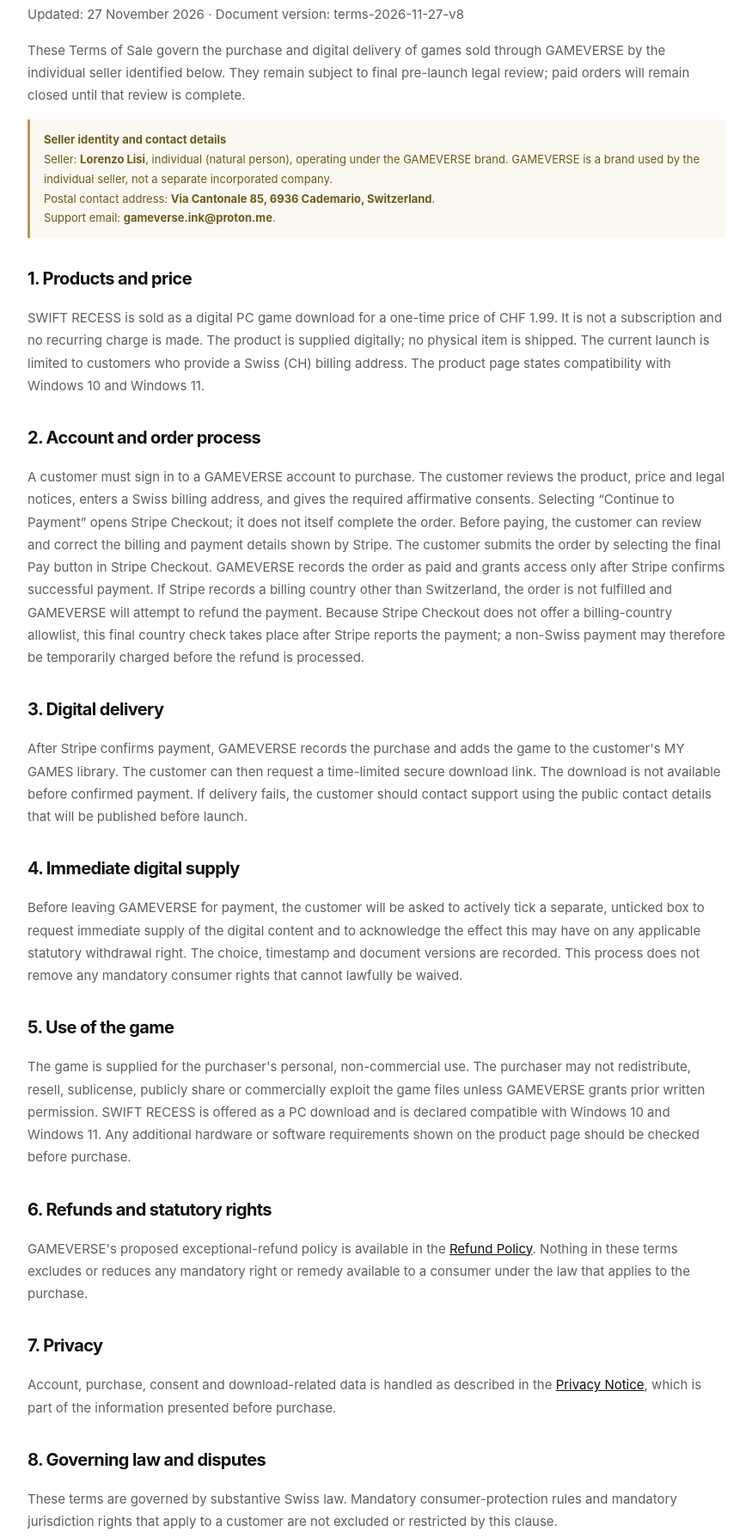
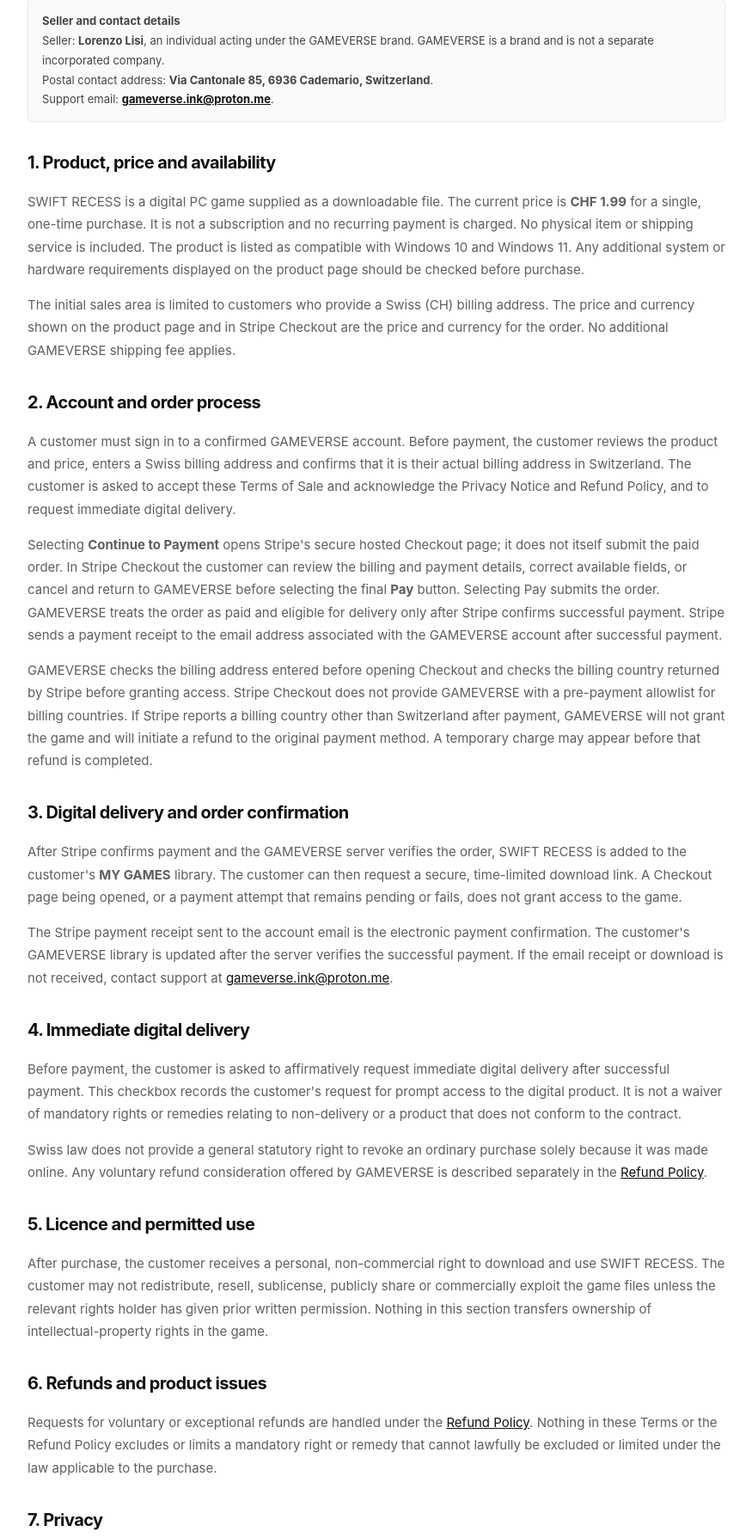
Before and after one commit to Official-Yavira/Gameverse, a plain HTML site: page terms.html in a window 1280 px wide. Shown: the part 304-2093 px from the top of the page at 86% size, without its empty margins (202-1077 px from the left). Drawn offline with Linux system fonts and the light colour scheme.

Commit message:
Finalize Swiss Terms of Sale v9

```diff
--- a/terms.html
+++ b/terms.html
@@ -4,43 +4,39 @@
 <meta charset="utf-8"><meta name="viewport" content="width=device-width,initial-scale=1">
 <title>Terms of Sale — GAMEVERSE</title>
 <style>
-:root{color-scheme:light}*{box-sizing:border-box}body{margin:0;background:#fff;color:#111;font:15px/1.75 Inter,Arial,sans-serif}.wrap{max-width:860px;margin:0 auto;padding:52px 24px 80px}.brand{font-weight:950;letter-spacing:.16em;text-decoration:none;color:#111}.back{display:inline-block;margin:25px 0;color:#555;text-decoration:none;font-size:12px}.draft{padding:13px 16px;border:1px solid #d9d1b7;background:#faf8f0;color:#6e5920;border-radius:7px;font-size:11px;font-weight:800;letter-spacing:.08em}.eyebrow{font-size:10px;letter-spacing:.18em;color:#888;font-weight:800;margin-top:32px}h1{font-size:clamp(34px,7vw,54px);letter-spacing:-.06em;line-height:1.05;margin:10px 0 22px}h2{font-size:20px;letter-spacing:-.03em;margin:30px 0 8px}p,li{color:#5e5e5e}a{color:#111}.missing{border-left:3px solid #b69a5b;padding:12px 16px;background:#faf8f0;color:#6e5920;font-size:13px}.foot{margin-top:46px;border-top:1px solid #eee;padding-top:18px;color:#999;font-size:11px}
+:root{color-scheme:light}*{box-sizing:border-box}body{margin:0;background:#fff;color:#111;font:15px/1.75 Inter,Arial,sans-serif}.wrap{max-width:860px;margin:0 auto;padding:52px 24px 80px}.brand{font-weight:950;letter-spacing:.16em;text-decoration:none;color:#111}.back{display:inline-block;margin:25px 0;color:#555;text-decoration:none;font-size:12px}.eyebrow{font-size:10px;letter-spacing:.18em;color:#888;font-weight:800;margin-top:32px}h1{font-size:clamp(34px,7vw,54px);letter-spacing:-.06em;line-height:1.05;margin:10px 0 22px}h2{font-size:20px;letter-spacing:-.03em;margin:30px 0 8px}p,li{color:#5e5e5e}a{color:#111}.seller-details{border:1px solid #e8e8e8;padding:14px 16px;border-radius:7px;background:#fafafa;color:#444;font-size:13px}.foot{margin-top:46px;border-top:1px solid #eee;padding-top:18px;color:#999;font-size:11px}
 </style>
 </head>
 <body><main class="wrap">
 <a class="brand" href="https://gameverse.ink">GAMEVERSE.</a>
 <a class="back" href="https://gameverse.ink">← Back to GAMEVERSE</a>
-<div class="draft">PRE-LAUNCH DRAFT · PURCHASES ARE NOT OPEN</div>
-<div class="eyebrow">LEGAL</div>
+<div class="eyebrow">LEGAL · SWITZERLAND</div>
 <h1>Terms of Sale</h1>
-<p>Updated: 27 November 2026 · Document version: terms-2026-11-27-v8</p>
-<p>These Terms of Sale govern the purchase and digital delivery of games sold through GAMEVERSE by the individual seller identified below. They remain subject to final pre-launch legal review; paid orders will remain closed until that review is complete.</p>
-
-<div class="missing"><strong>Seller identity and contact details</strong><br>Seller: <strong>Lorenzo Lisi</strong>, individual (natural person), operating under the GAMEVERSE brand. GAMEVERSE is a brand used by the individual seller, not a separate incorporated company.<br>Postal contact address: <strong>Via Cantonale 85, 6936 Cademario, Switzerland</strong>.<br>Support email: <strong>gameverse.ink@proton.me</strong>.</div>
-
-<h2>1. Products and price</h2>
-<p>SWIFT RECESS is sold as a digital PC game download for a one-time price of CHF 1.99. It is not a subscription and no recurring charge is made. The product is supplied digitally; no physical item is shipped. The current launch is limited to customers who provide a Swiss (CH) billing address. The product page states compatibility with Windows 10 and Windows 11.</p>
-
+<p>Updated: 27 November 2026 · Document version: terms-2026-11-27-v9</p>
+<div class="seller-details"><strong>Seller and contact details</strong><br>
+Seller: <strong>Lorenzo Lisi</strong>, an individual acting under the GAMEVERSE brand. GAMEVERSE is a brand and is not a separate incorporated company.<br>
+Postal contact address: <strong>Via Cantonale 85, 6936 Cademario, Switzerland</strong>.<br>
+Support email: <strong><a href="mailto:gameverse.ink@proton.me">gameverse.ink@proton.me</a></strong>.</div>
+<h2>1. Product, price and availability</h2>
+<p>SWIFT RECESS is a digital PC game supplied as a downloadable file. The current price is <strong>CHF 1.99</strong> for a single, one-time purchase. It is not a subscription and no recurring payment is charged. No physical item or shipping service is included. The product is listed as compatible with Windows 10 and Windows 11. Any additional system or hardware requirements displayed on the product page should be checked before purchase.</p>
+<p>The initial sales area is limited to customers who provide a Swiss (CH) billing address. The price and currency shown on the product page and in Stripe Checkout are the price and currency for the order. No additional GAMEVERSE shipping fee applies.</p>
 <h2>2. Account and order process</h2>
-<p>A customer must sign in to a GAMEVERSE account to purchase. The customer reviews the product, price and legal notices, enters a Swiss billing address, and gives the required affirmative consents. Selecting “Continue to Payment” opens Stripe Checkout; it does not itself complete the order. Before paying, the customer can review and correct the billing and payment details shown by Stripe. The customer submits the order by selecting the final Pay button in Stripe Checkout. GAMEVERSE records the order as paid and grants access only after Stripe confirms successful payment. If Stripe records a billing country other than Switzerland, the order is not fulfilled and GAMEVERSE will attempt to refund the payment. Because Stripe Checkout does not offer a billing-country allowlist, this final country check takes place after Stripe reports the payment; a non-Swiss payment may therefore be temporarily charged before the refund is processed.</p>
-
-<h2>3. Digital delivery</h2>
-<p>After Stripe confirms payment, GAMEVERSE records the purchase and adds the game to the customer's MY GAMES library. The customer can then request a time-limited secure download link. The download is not available before confirmed payment. If delivery fails, the customer should contact support using the public contact details that will be published before launch.</p>
-
-<h2>4. Immediate digital supply</h2>
-<p>Before leaving GAMEVERSE for payment, the customer will be asked to actively tick a separate, unticked box to request immediate supply of the digital content and to acknowledge the effect this may have on any applicable statutory withdrawal right. The choice, timestamp and document versions are recorded. This process does not remove any mandatory consumer rights that cannot lawfully be waived.</p>
-
-<h2>5. Use of the game</h2>
-<p>The game is supplied for the purchaser's personal, non-commercial use. The purchaser may not redistribute, resell, sublicense, publicly share or commercially exploit the game files unless GAMEVERSE grants prior written permission. SWIFT RECESS is offered as a PC download and is declared compatible with Windows 10 and Windows 11. Any additional hardware or software requirements shown on the product page should be checked before purchase.</p>
-
-<h2>6. Refunds and statutory rights</h2>
-<p>GAMEVERSE's proposed exceptional-refund policy is available in the <a href="refunds.html">Refund Policy</a>. Nothing in these terms excludes or reduces any mandatory right or remedy available to a consumer under the law that applies to the purchase.</p>
-
+<p>A customer must sign in to a confirmed GAMEVERSE account. Before payment, the customer reviews the product and price, enters a Swiss billing address and confirms that it is their actual billing address in Switzerland. The customer is asked to accept these Terms of Sale and acknowledge the Privacy Notice and Refund Policy, and to request immediate digital delivery.</p>
+<p>Selecting <strong>Continue to Payment</strong> opens Stripe's secure hosted Checkout page; it does not itself submit the paid order. In Stripe Checkout the customer can review the billing and payment details, correct available fields, or cancel and return to GAMEVERSE before selecting the final <strong>Pay</strong> button. Selecting Pay submits the order. GAMEVERSE treats the order as paid and eligible for delivery only after Stripe confirms successful payment. Stripe sends a payment receipt to the email address associated with the GAMEVERSE account after successful payment.</p>
+<p>GAMEVERSE checks the billing address entered before opening Checkout and checks the billing country returned by Stripe before granting access. Stripe Checkout does not provide GAMEVERSE with a pre-payment allowlist for billing countries. If Stripe reports a billing country other than Switzerland after payment, GAMEVERSE will not grant the game and will initiate a refund to the original payment method. A temporary charge may appear before that refund is completed.</p>
+<h2>3. Digital delivery and order confirmation</h2>
+<p>After Stripe confirms payment and the GAMEVERSE server verifies the order, SWIFT RECESS is added to the customer's <strong>MY GAMES</strong> library. The customer can then request a secure, time-limited download link. A Checkout page being opened, or a payment attempt that remains pending or fails, does not grant access to the game.</p>
+<p>The Stripe payment receipt sent to the account email is the electronic payment confirmation. The customer's GAMEVERSE library is updated after the server verifies the successful payment. If the email receipt or download is not received, contact support at <a href="mailto:gameverse.ink@proton.me">gameverse.ink@proton.me</a>.</p>
+<h2>4. Immediate digital delivery</h2>
+<p>Before payment, the customer is asked to affirmatively request immediate digital delivery after successful payment. This checkbox records the customer's request for prompt access to the digital product. It is not a waiver of mandatory rights or remedies relating to non-delivery or a product that does not conform to the contract.</p>
+<p>Swiss law does not provide a general statutory right to revoke an ordinary purchase solely because it was made online. Any voluntary refund consideration offered by GAMEVERSE is described separately in the <a href="refunds.html">Refund Policy</a>.</p>
+<h2>5. Licence and permitted use</h2>
+<p>After purchase, the customer receives a personal, non-commercial right to download and use SWIFT RECESS. The customer may not redistribute, resell, sublicense, publicly share or commercially exploit the game files unless the relevant rights holder has given prior written permission. Nothing in this section transfers ownership of intellectual-property rights in the game.</p>
+<h2>6. Refunds and product issues</h2>
+<p>Requests for voluntary or exceptional refunds are handled under the <a href="refunds.html">Refund Policy</a>. Nothing in these Terms or the Refund Policy excludes or limits a mandatory right or remedy that cannot lawfully be excluded or limited under the law applicable to the purchase.</p>
 <h2>7. Privacy</h2>
-<p>Account, purchase, consent and download-related data is handled as described in the <a href="privacy.html">Privacy Notice</a>, which is part of the information presented before purchase.</p>
-
-<h2>8. Governing law and disputes</h2>
-<p>These terms are governed by substantive Swiss law. Mandatory consumer-protection rules and mandatory jurisdiction rights that apply to a customer are not excluded or restricted by this clause.</p>
-
+<p>Personal data connected with GAMEVERSE accounts, purchases, support and downloads is processed as described in the <a href="privacy.html">Privacy Notice</a>.</p>
+<h2>8. Applicable law</h2>
+<p>These Terms are governed by substantive Swiss law, subject to any mandatory consumer-protection rules and mandatory jurisdiction rights that apply to the customer. Nothing in this clause excludes protections that cannot lawfully be waived.</p>
 <div class="foot">GAMEVERSE · YOUR UNIVERSE. YOUR GAMES.</div>
 </main></body></html>
```
